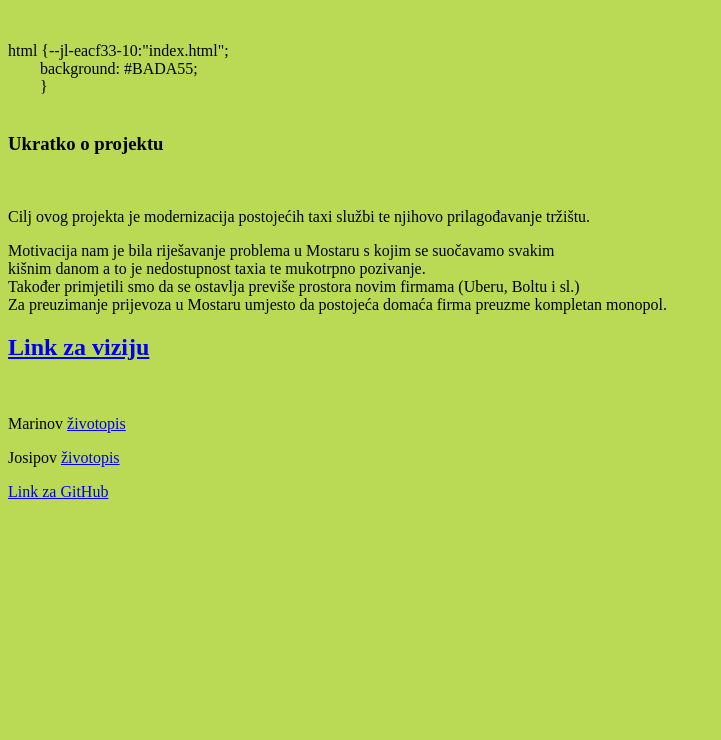
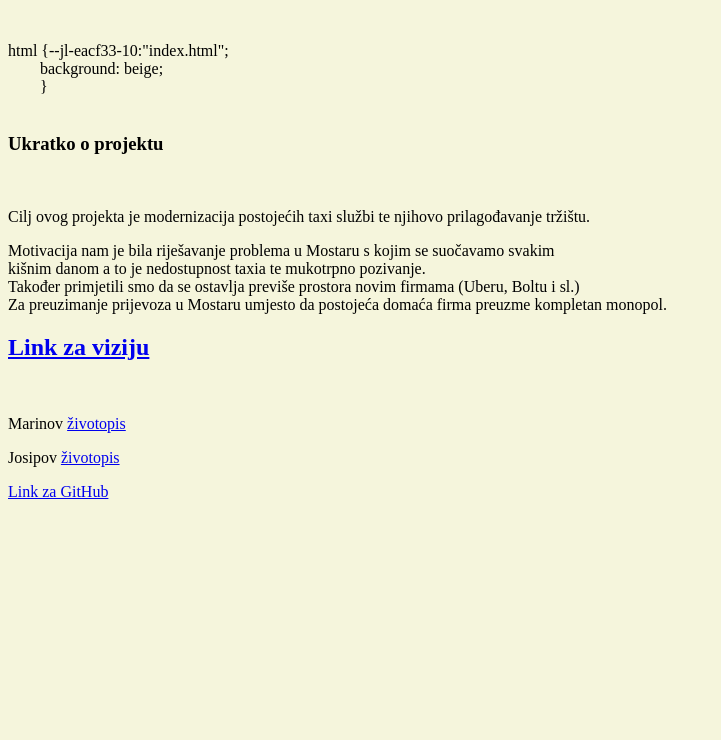
Before and after one commit to JosipPervan/TaxiApp, a plain HTML site: page index.html in a window 1280 px wide. Shown: the part 60-800 px from the top of the page, without its empty margins (0-721 px from the left). Drawn offline with Linux system fonts and the light colour scheme.

Commit message:
Update index.html

```diff
--- a/index.html
+++ b/index.html
@@ -8,7 +8,7 @@ style="display: block;
 white-space: pre;">
 
 html {
-	background: #BADA55;
+	background: beige;
 	}
 
 </style>
```
